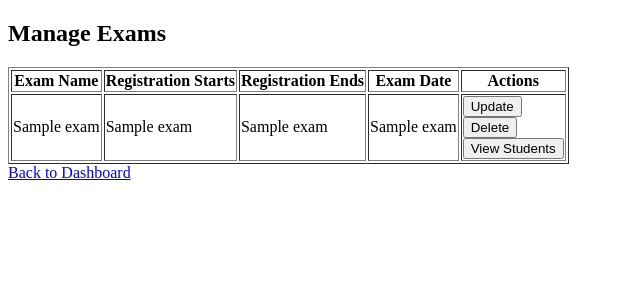
After one commit to harishh1711/exam-portal, a Flask app: template templates/manage_exams.html in a window 1280 px wide. The commit adds this page. Shown: the top 300 px of the page, without its empty margins (0-640 px from the left). Run offline with Flask 3, Linux system fonts and the light colour scheme; the template is opened without the code that fills it: most values are stand-ins (such as "Sample title", 1, 10 or a date in 2020).

Commit message:
created update, remove exams and view student info

```diff
--- a/app.py
+++ b/app.py
@@ -1,19 +1,17 @@
 from flask import Flask, render_template, request, redirect, url_for, session, flash
 from werkzeug.security import generate_password_hash, check_password_hash
-import mysql.connector
-import re
+from utils import get_db_connection, sanitize_table_name, create_exam_table
+import base64
+
 
 app = Flask(__name__)
 app.secret_key = '#Ironman2003'
 
-# MySQL Database Connection
-db = mysql.connector.connect(
-    host="localhost",
-    user="root",
-    password="#Ironman2003",
-    database="exam_portal"
-)
-cursor = db.cursor()
+def b64encode_filter(data):
+    return base64.b64encode(data).decode('utf-8')
+
+app.jinja_env.filters['b64encode'] = b64encode_filter
+
 
 @app.route('/')
 def index():
@@ -25,19 +23,24 @@ def login():
         email = request.form['email']
         password = request.form['password']
 
+        conn = get_db_connection()
+        cursor = conn.cursor()
         cursor.execute("SELECT * FROM users WHERE email = %s", (email,))
         user = cursor.fetchone()
 
         if user and check_password_hash(user[3], password):  # Check hashed password
             session['user_id'] = user[0]
             session['role'] = user[4]  # Assuming role is in the 4th column
-            print(user)
             if session['role'] == 'admin':
                 return redirect(url_for('admin_dashboard'))
             else:
                 return redirect(url_for('student_dashboard'))
         else:
             flash('Invalid email or password')
+
+        cursor.close()
+        conn.close()
+
     return render_template('login.html')
 
 @app.route('/register', methods=['GET', 'POST'])
@@ -51,9 +54,15 @@ def register():
         # Hash password with pbkdf2:sha256
         hashed_password = generate_password_hash(password, method='pbkdf2:sha256')
 
+        conn = get_db_connection()
+        cursor = conn.cursor()
         cursor.execute("INSERT INTO users (username, email, password, role) VALUES (%s, %s, %s, %s)",
                        (name, email, hashed_password, role))
-        db.commit()
+        conn.commit()
+
+        cursor.close()
+        conn.close()
+
         flash('Registration successful! Please log in.')
         return redirect(url_for('login'))
 
@@ -71,32 +80,6 @@ def admin_dashboard():
         return redirect(url_for('login'))
     return render_template('adminDashboard.html')
 
-
-def sanitize_table_name(exam_name):
-    # Replace spaces and special characters with underscores
-    return re.sub(r'\W+', '_', exam_name.lower())
-
-def create_exam_table(table_name):
-    create_table_query = f"""
-    CREATE TABLE {table_name} (
-        id INT AUTO_INCREMENT PRIMARY KEY,
-        student_id INT,
-        name VARCHAR(255),
-        dob DATE,
-        gender VARCHAR(10),
-        phone VARCHAR(15),
-        email VARCHAR(255),
-        address TEXT,
-        aadhar_number VARCHAR(20),
-        aadhar_image LONGBLOB,
-        photo LONGBLOB,
-        signature LONGBLOB,
-        registration_date TIMESTAMP DEFAULT CURRENT_TIMESTAMP,
-        FOREIGN KEY (student_id) REFERENCES users(id)
-    )
-    """
-    cursor.execute(create_table_query)
-    db.commit()
 @app.route('/upload_exam', methods=['GET', 'POST'])
 def upload_exam():
     if 'user_id' not in session or session['role'] != 'admin':
@@ -109,12 +92,17 @@ def upload_exam():
 
         table_name = sanitize_table_name(exam_name)
 
-
+        conn = get_db_connection()
+        cursor = conn.cursor()
         cursor.execute("""
             INSERT INTO exams (exam_name, registration_start, registration_end, exam_date)
             VALUES (%s, %s, %s, %s)
         """, (exam_name, registration_start, registration_end, exam_date))
-        db.commit()
+        conn.commit()
+
+        cursor.close()
+        conn.close()
+
         create_exam_table(table_name)
 
         flash('Exam details uploaded successfully!')
@@ -130,38 +118,12 @@ def enter_details():
     exam_id = request.form['exam_id']
     return render_template('enter_details.html', exam_id=exam_id)
 
-# @app.route('/submit_registration', methods=['POST'])
-# def submit_registration():
-#     if 'user_id' not in session:
-#         return redirect(url_for('login'))
-
-#     exam_id = request.form['exam_id']
-#     student_id = session['user_id']
-#     name = request.form['name']
-#     dob = request.form['dob']
-#     gender = request.form['gender']
-#     phone = request.form['phone']
-#     email = request.form['email']
-#     address = request.form['address']
-#     aadhar_number = request.form['aadhar_number']
-
-#     # Handling file uploads
-#     aadhar_image = request.files['aadhar_image'].read()
-#     photo = request.files['photo'].read()
-#     signature = request.files['signature'].read()
-
-#     cursor.execute("""
-#         INSERT INTO exam_registrations
-#         (exam_id, student_id, name, dob, gender, phone, email, address, aadhar_number, aadhar_image, photo, signature)
-#         VALUES (%s, %s, %s, %s, %s, %s, %s, %s, %s, %s, %s, %s)
-#     """, (exam_id, student_id, name, dob, gender, phone, email, address, aadhar_number, aadhar_image, photo, signature))
-#     db.commit()
-
-#     flash('Registration successful!')
-#     return redirect(url_for('student_dashboard'))
 @app.route('/register_exam/<int:exam_id>', methods=['GET', 'POST'])
 def register_exam(exam_id):
     if request.method == 'POST':
+        conn = get_db_connection()
+        cursor = conn.cursor()
+
         table_name_query = "SELECT table_name FROM exams WHERE id = %s"
         cursor.execute(table_name_query, (exam_id,))
         table_name = cursor.fetchone()[0]
@@ -184,31 +146,133 @@ def register_exam(exam_id):
         VALUES (%s, %s, %s, %s, %s, %s, %s, %s, %s, %s, %s)
         """
         cursor.execute(insert_query, (student_id, name, dob, gender, phone, email, address, aadhar_number, aadhar_image, photo, signature))
-        db.commit()
+        conn.commit()
+
+        cursor.close()
+        conn.close()
 
         flash('Registration successful!')
         return redirect(url_for('student_dashboard'))
 
-    # Render registration form for GET requests
-    return render_template('register_exam.html', exam_id=exam_id)
-
+    return render_template('enter_details.html', exam_id=exam_id)
 
 @app.route('/view_exams')
 def view_exams():
     if 'user_id' not in session or session['role'] != 'student':
         return redirect(url_for('login'))
 
+    conn = get_db_connection()
+    cursor = conn.cursor()
     cursor.execute("SELECT * FROM exams")
     exams = cursor.fetchall()
+
+    cursor.close()
+    conn.close()
+
     return render_template('view_exams.html', exams=exams)
 
+@app.route('/manage_exams', methods=['GET'])
+def manage_exams():
+    conn = get_db_connection()
+    cursor = conn.cursor()
+    cursor.execute("SELECT * FROM exams")
+    exams = cursor.fetchall()
 
+    cursor.close()
+    conn.close()
+
+    return render_template('manage_exams.html', exams=exams)
+
+@app.route('/update_exam/<int:exam_id>', methods=['GET', 'POST'])
+def update_exam(exam_id):
+    if request.method == 'POST':
+        # Debugging print statement to confirm it's entering the POST block
+        print("Handling POST request")
+
+        # Check if the form data contains 'registration_start'
+        if 'registration_start' not in request.form:
+            flash('Error: registration_start field is missing!')
+            return redirect(url_for('manage_exams'))
+
+        # Extracting data from the form
+        registration_start = request.form['registration_start']
+        registration_end = request.form['registration_end']
+        exam_date = request.form['exam_date']
+
+        # Updating the database
+        conn = get_db_connection()
+        cursor = conn.cursor()
+        cursor.execute("UPDATE exams SET registration_start=%s, registration_end=%s, exam_date=%s WHERE id=%s",
+                       (registration_start, registration_end, exam_date, exam_id))
+        conn.commit()
+
+        cursor.close()
+        conn.close()
+
+        flash('Exam updated successfully!')
+        return redirect(url_for('manage_exams'))
+
+    # Handling the GET request
+    print("Handling GET request")
+
+    conn = get_db_connection()
+    cursor = conn.cursor()
+    cursor.execute("SELECT * FROM exams WHERE id=%s", (exam_id,))
+    exam = cursor.fetchone()
+
+    cursor.close()
+    conn.close()
+
+    return render_template('update_exam.html', exam=exam)
+
+@app.route('/delete_exam/<int:exam_id>', methods=['POST'])
+def delete_exam(exam_id):
+    conn = get_db_connection()
+    cursor = conn.cursor()
+
+    # Get the table name before deleting the exam record
+    cursor.execute("SELECT exam_name FROM exams WHERE id=%s", (exam_id,))
+    table_name = cursor.fetchone()[0]
+    table_name = sanitize_table_name(table_name)
+
+    # Delete the exam record
+    cursor.execute("DELETE FROM exams WHERE id=%s", (exam_id,))
+    conn.commit()
+
+    # Drop the corresponding table
+    cursor.execute(f"DROP TABLE IF EXISTS {table_name}")
+    conn.commit()
+
+    cursor.close()
+    conn.close()
+
+    flash('Exam deleted successfully!')
+    return redirect(url_for('manage_exams'))
+
+@app.route('/view_registered_students/<int:exam_id>')
+def view_registered_students(exam_id):
+    conn = get_db_connection()
+    cursor = conn.cursor()
+
+    # Get the table name for the exam
+    cursor.execute("SELECT exam_name FROM exams WHERE id=%s", (exam_id,))
+    table_name = cursor.fetchone()[0]
+    table_name = sanitize_table_name(table_name)
+
+    cursor.execute(f"SELECT * FROM {table_name}")
+    students = cursor.fetchall()
+
+    cursor.close()
+    conn.close()
+
+    return render_template('registered_students.html', students=students)
 
 @app.route('/logout')
 def logout():
     session.pop('user_id', None)
     session.pop('role', None)
-    return redirect(url_for('login'))
+    return redirect(url_for('index'))
 
-if __name__ == '__main__':
+
+if __name__ == "__main__":
     app.run(debug=True)
--- /dev/null
+++ b/templates/manage_exams.html
@@ -0,0 +1,38 @@
+<!DOCTYPE html>
+<html>
+<head>
+    <title>Manage Exams</title>
+</head>
+<body>
+    <h2>Manage Exams</h2>
+    <table border="1">
+        <tr>
+            <th>Exam Name</th>
+            <th>Registration Starts</th>
+            <th>Registration Ends</th>
+            <th>Exam Date</th>
+            <th>Actions</th>
+        </tr>
+        {% for exam in exams %}
+        <tr>
+            <td>{{ exam[1] }}</td>
+            <td>{{ exam[2] }}</td>
+            <td>{{ exam[3] }}</td>
+            <td>{{ exam[4] }}</td>
+            <td>
+                <form action="{{ url_for('update_exam', exam_id=exam[0]) }}" method="get">
+                    <input type="submit" value="Update">
+                </form>
+                <form action="{{ url_for('delete_exam', exam_id=exam[0]) }}" method="post">
+                    <input type="submit" value="Delete">
+                </form>
+                <form action="{{ url_for('view_registered_students', exam_id=exam[0]) }}" method="get">
+                    <input type="submit" value="View Students">
+                </form>
+            </td>
+        </tr>
+        {% endfor %}
+    </table>
+    <a href="{{ url_for('admin_dashboard') }}">Back to Dashboard</a>
+</body>
+</html>
```
Also changed, not shown: templates/adminDashboard.html (+5 -4 lines), templates/registered_students.html (added, +38 -0 lines), templates/update_exam.html (added, +19 -0 lines), utils.py (added, +42 -0 lines), 1 other file.
